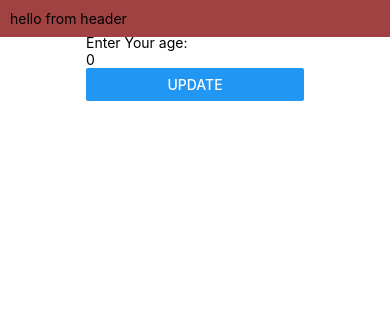
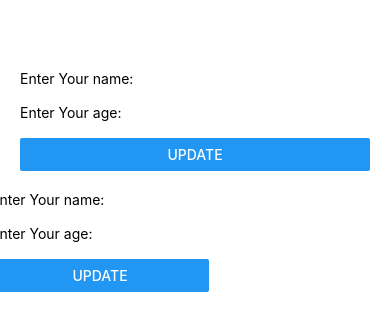
Before and after one commit to Shams425/learning-react-native, a React Native app: screen / in a window 390 px wide. Shown: the top 330 px of the page. Built offline with nearby package versions, Linux system fonts and the light colour scheme.

Commit message:
trying to understand how to app work on andriond emulator

```diff
--- a/App.js
+++ b/App.js
@@ -18,7 +18,7 @@ const styles = StyleSheet.create({
   container: {
     display: "flex",
     flex: 1,
-    width: "100vw",
+    width: 200,
     backgroundColor: "#fff",
     alignItems: "center",
     justifyContent: "center",
--- a/app/components/body/userInfo/UserInfo.js
+++ b/app/components/body/userInfo/UserInfo.js
@@ -10,30 +10,24 @@ export default function UserInfo() {
   const ageInput = useRef(null);
 
   const updateUser = () => {
-    if (nameInput.current.value === "" || ageInput.current.value === "") return;
-
     showUserData.current.innerText = `Hello ${name} your age is ${age}`;
   };
 
   return (
     <View>
-      {/* this is a label */}
       <Text>Enter Your name:</Text>
       <TextInput
-        value={name}
         placeHolder="e.g John Smith"
-        onChange={(val) => setName(val.target.value)}
+        onChange={(val) => setName(val)}
         styles={styles.inputFiled}
         ref={nameInput}
       />
 
-      {/* this is a label */}
       <Text>Enter Your age:</Text>
       <TextInput
         placeHolder="e.g 19"
         keyboardType="numeric"
-        value={age}
-        onChange={(val) => setAge(val.target.value)}
+        onChange={(val) => setAge(val)}
         styles={styles.inputFiled}
         ref={ageInput}
       />
@@ -49,13 +43,12 @@ export default function UserInfo() {
 
 const styles = StyleSheet.create({
   inputFiled: {
-    width: "60vw",
+    width: 200,
     borderWidth: 1,
     borderColor: "#a3a3a336",
     borderStyle: "solid",
   },
   buttonStyle: {
-    backgroundColor: "#fff",
     textTransform: "lowercase",
   },
 });
--- a/app/components/header/Header.js
+++ b/app/components/header/Header.js
@@ -1,10 +1,42 @@
-import React from "react";
-import { StyleSheet, Text, View } from "react-native";
+import React, { useRef, useState } from "react";
+import { StyleSheet, Text, View, TextInput, Button } from "react-native";
 
 function Header(props) {
+  const [name, setName] = useState("");
+  const [age, setAge] = useState(0);
+
+  const showUserData = useRef(null);
+  const nameInput = useRef(null);
+  const ageInput = useRef(null);
+
+  const updateUser = () => {
+    showUserData.current.innerText = `Hello ${name} your age is ${age}`;
+  };
+
   return (
     <View style={styles.header}>
-      <Text styles={styles.centerText}>hello from header</Text>
+      <Text>Enter Your name:</Text>
+      <TextInput
+        placeHolder="e.g John Smith"
+        onChange={(val) => setName(val)}
+        styles={styles.inputFiled}
+        ref={nameInput}
+      />
+
+      <Text>Enter Your age:</Text>
+      <TextInput
+        placeHolder="e.g 19"
+        keyboardType="numeric"
+        onChange={(val) => setAge(val)}
+        styles={styles.inputFiled}
+        ref={ageInput}
+      />
+
+      <View>
+        <Button title="Update" onPress={updateUser} />
+      </View>
+
+      <Text ref={showUserData}></Text>
     </View>
   );
 }
@@ -13,20 +45,19 @@ const styles = StyleSheet.create({
   centerText: {
     textAlign: "center",
     color: "#ff0000",
-    fontSize: 15,
+    fontSize: 18,
   },
   header: {
-    position: "absolute",
-    top: 0,
-    left: 0,
-    width: "100vw",
-    textAlign: "center",
-    zIndex: 9999,
-    padding: 10,
-    fontWeight: "bold",
-    fontSize: 18,
-    backgroundColor: "#a14242",
-    color: "#FFFFFF",
+    marginTop: 50,
+    padding: 20,
+  },
+  inputFiled: {
+    marginTop: 15,
+    marginEnd: 15,
+    width: 200,
+    borderWidth: 1,
+    borderColor: "#a3a3a336",
+    borderStyle: "solid",
   },
 });
 export default Header;
```
